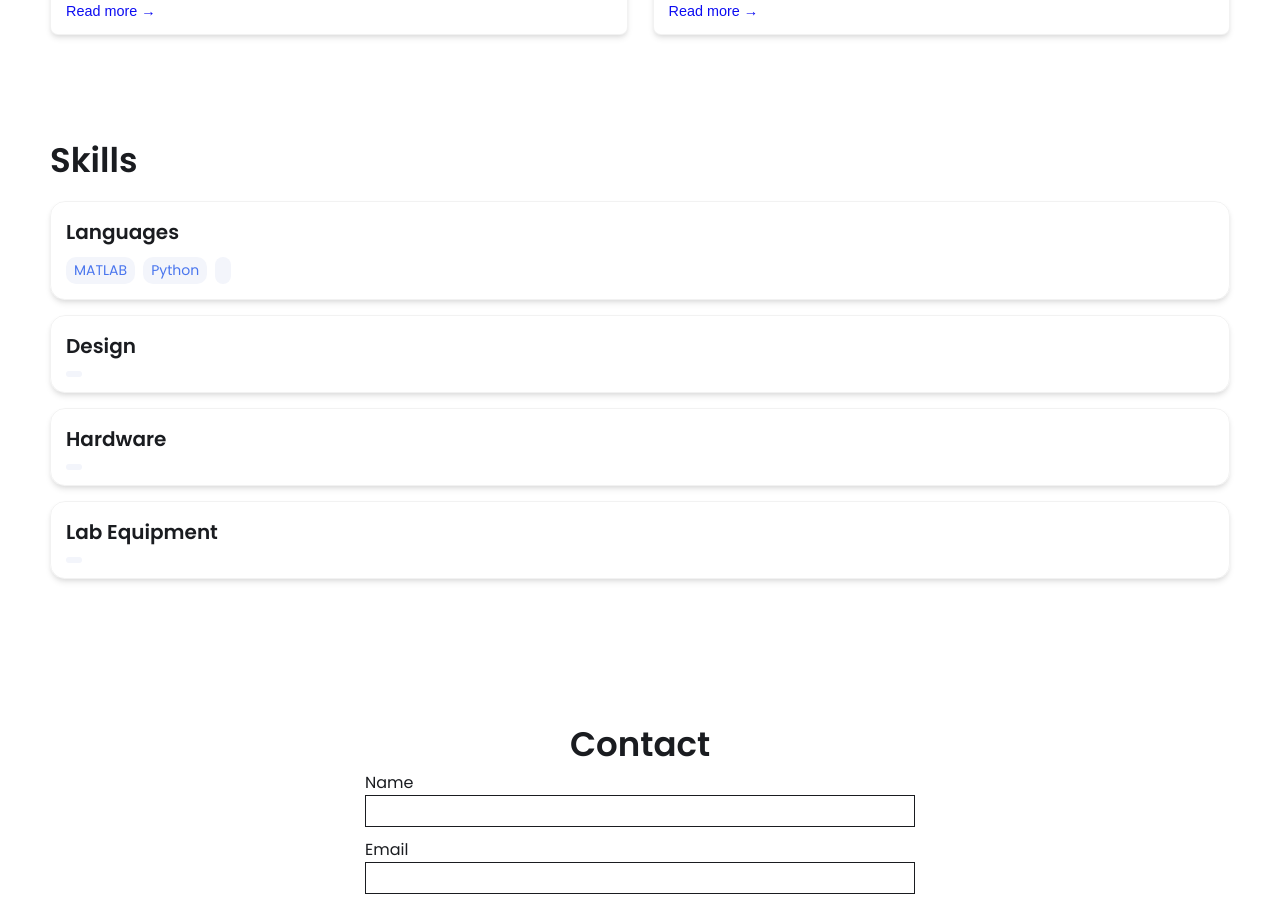
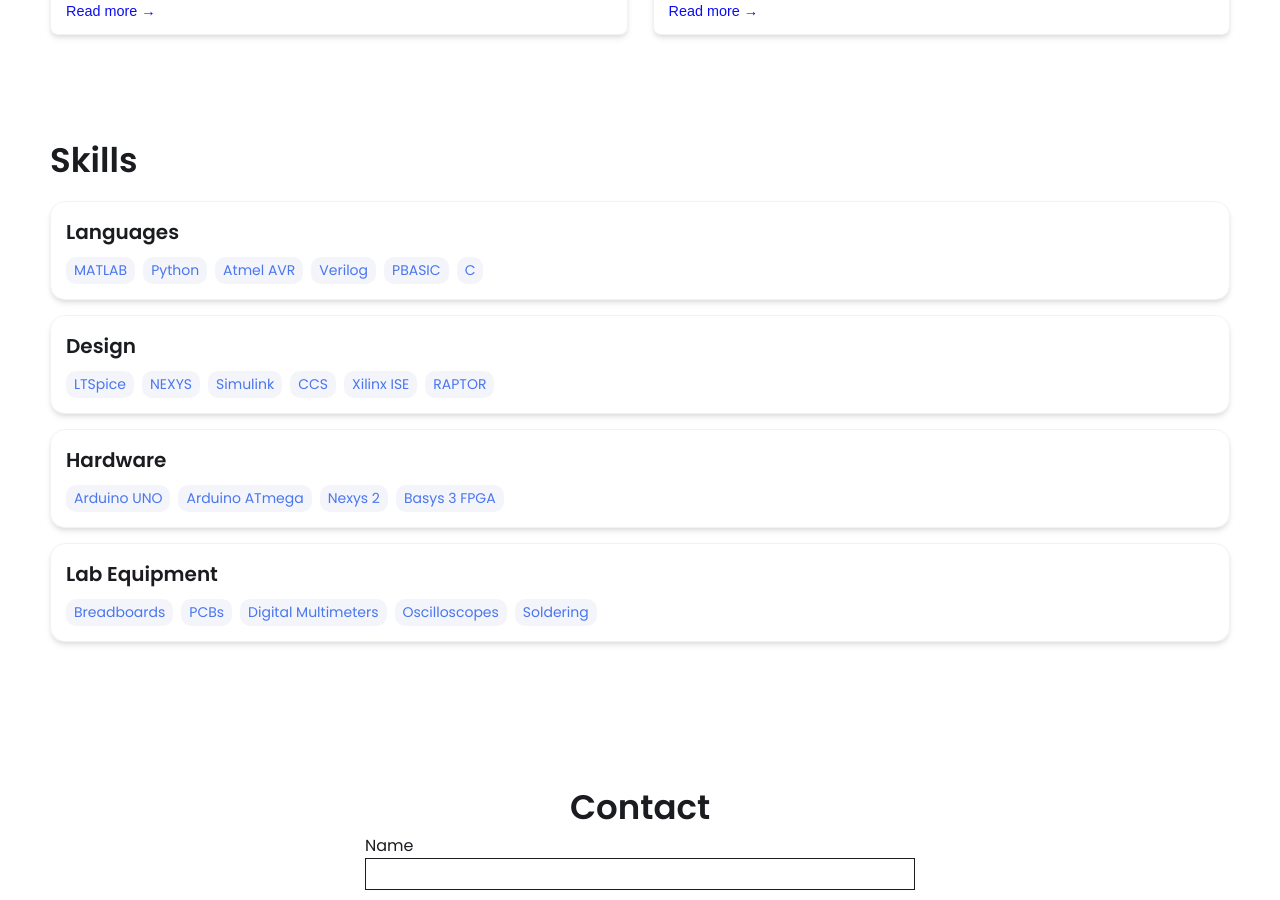
Before and after one commit to MattPieti/MattPieti.github.io, a Jekyll site: the page built from index.html, in a window 1280 px wide and 900 px high, scrolled down 1491 px. Built offline with Jekyll 4.4.1, drawn with Linux system fonts in a browser that asks for light colours.

Commit message:
Update _config.yml

```diff
--- a/_config.yml
+++ b/_config.yml
@@ -49,16 +49,31 @@ skills:
     tools:
     - MATLAB
     - Python
-    -
+    - Atmel AVR
+    - Verilog
+    - PBASIC
+    - C
   - category: Design
     tools:
-    -
+    - LTSpice
+    - NEXYS
+    - Simulink
+    - CCS
+    - Xilinx ISE
+    - RAPTOR
   - category: Hardware
     tools:
-    -
+    - Arduino UNO
+    - Arduino ATmega
+    - Nexys 2
+    - Basys 3 FPGA
   - category: Lab Equipment
     tools:
-    -
+    - Breadboards
+    - PCBs
+    - Digital Multimeters
+    - Oscilloscopes
+    - Soldering
 
 
 
```
